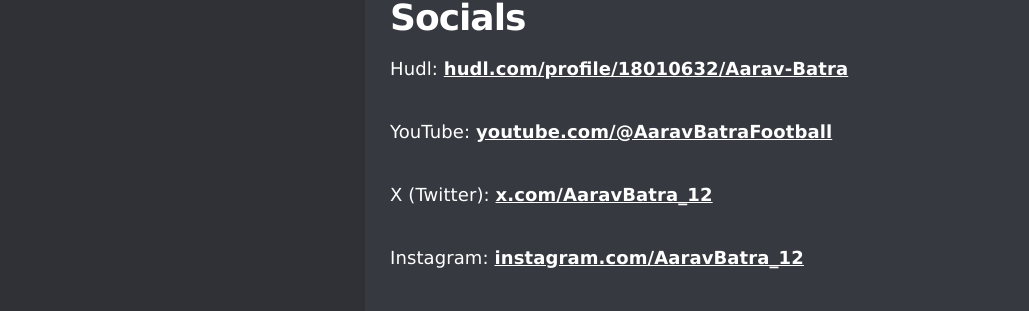
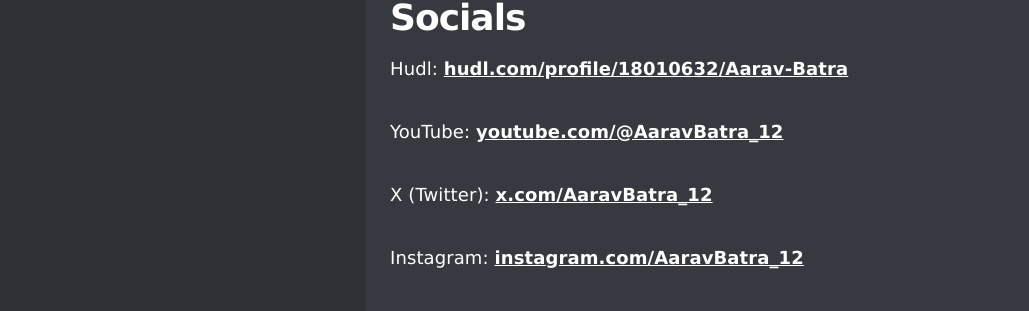
Before and after one commit to batra-aarav/recruit.aaravbatra.me, a Jekyll site: the page built from index.md, in a window 1280 px wide. Shown: the part 1873-2184 px from the top of the page, without its empty margins (0-1029 px from the left). Built offline with Jekyll 4.4.1, drawn with Linux system fonts in a browser that asks for light colours.

Commit message:
fix link

```diff
--- a/index.md
+++ b/index.md
@@ -65,7 +65,7 @@
 
 Hudl: [**hudl.com/profile/18010632/Aarav-Batra**](https://hudl.aaravbatra.me)
 
-YouTube: [**youtube.com/@AaravBatraFootball**](https://youtube.aaravbatra.me)
+YouTube: [**youtube.com/@AaravBatra_12**](https://youtube.aaravbatra.me)
 
 X (Twitter): [**x.com/AaravBatra_12**](https://x.aaravbatra.me)
 
```
